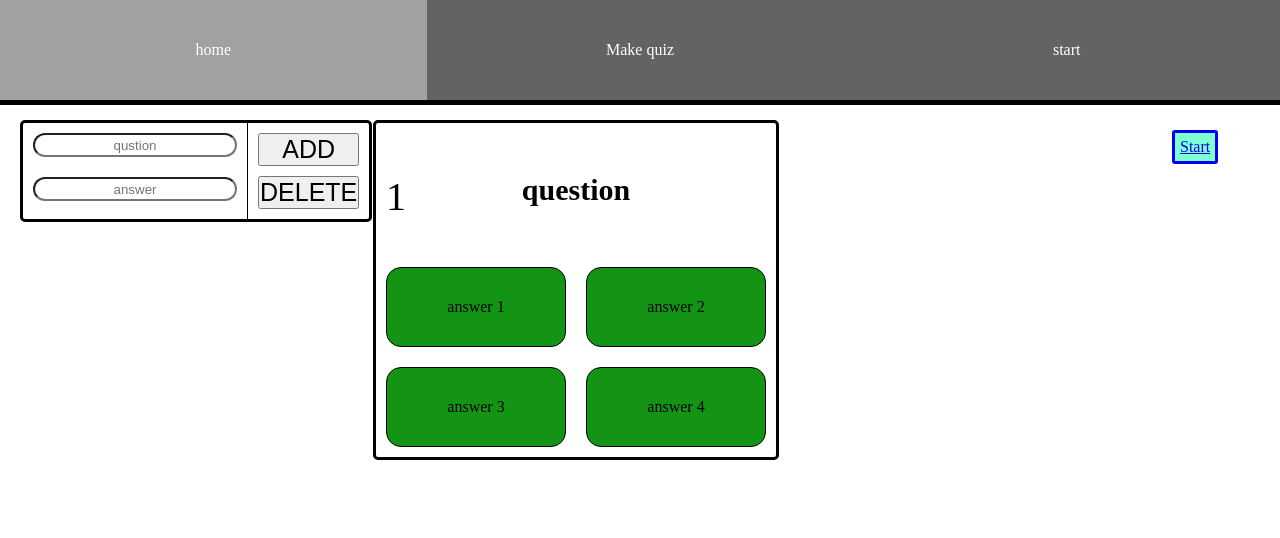
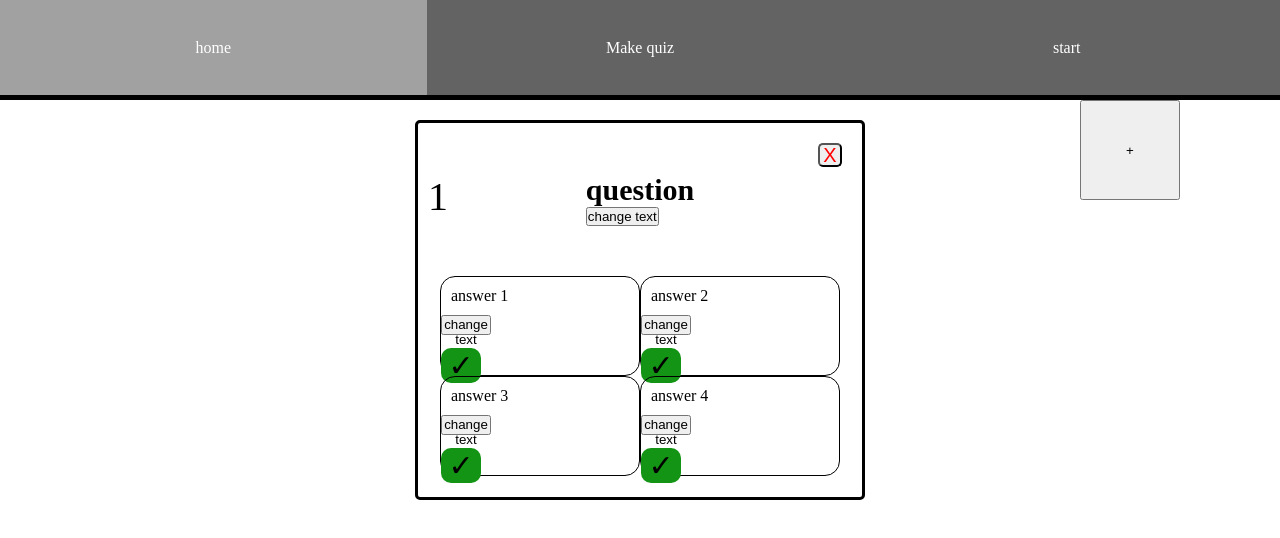
Before and after one commit to hamzona/myFirstSite, a React (Create React App) app: page / in a window 1280 px wide. Shown: the top 538 px of the page. Built offline with nearby package versions, Linux system fonts and the light colour scheme.

Commit message:
update 1

```diff
--- a/src/App.css
+++ b/src/App.css
@@ -1,28 +1,37 @@
-
-.container{
+* {
+  box-sizing: border-box;
+}
+.container {
   display: flex;
 }
 
-.set-cont{
-    margin:20px;
+.set-cont {
+  margin: 20px;
 }
 
-.slide-cont{
-    width: 90%;
+.slide-cont {
+  width: 100%;
   display: flex;
   flex-direction: column;
   justify-content: center;
   align-items: center;
 }
 
-.start-cont{
+.start-cont {
   position: relative;
   display: flex;
   justify-content: right;
 }
-.link{
+.link {
   padding: 5px;
   border: 3px solid;
   border-radius: 3px;
   background-color: aquamarine;
 }
+
+.addBtn {
+  position: absolute;
+  width: 100px;
+  height: 100px;
+  right: 100px;
+}
--- a/src/Slides/App.js
+++ b/src/Slides/App.js
@@ -1,69 +1,108 @@
-import Slide from './Slide';
-import { useEffect, useState } from 'react';
-import {v4 } from 'uuid'
-import SetQuestionAnswers from '../SetTable/SetQuestionAnswers'
-import '../app.css'
-import { Link } from 'react-router-dom';
-import {useDataSlides,useUpdateDataSlides} from '../GlobalContext/DataSlides';
+import Slide from "./Slide";
+import { useEffect, useState } from "react";
+import { v4 } from "uuid";
+//import SetQuestionAnswers from '../SetTable/SetQuestionAnswers'
+import "../app.css";
+import {
+  useDataSlides,
+  useUpdateDataSlides,
+} from "../GlobalContext/DataSlides";
 
-
-
-
-function App(){
+function App() {
   /*uzimam slide i setSlide iz Contexta */
-  const slides=useDataSlides();
-  const setSlides=useUpdateDataSlides();
+  const slides = useDataSlides();
+  const setSlides = useUpdateDataSlides();
 
   /*Sluzi za selektovanje Slida i answera*/
-  const [slideKey,setSlideKey]=useState("");
-  const [answerKey,setAnswerKey]=useState("");
+  const [slideKey, setSlideKey] = useState("");
+  const [answerKey, setAnswerKey] = useState("");
   /*klikanje odgovora*/
-  const [isChange,setIsChange]=useState(false);
-  let copySlides=slides;
+  const [isChange, setIsChange] = useState(false);
+  /*brisanje slidova na promjenu */
+  const [isChangeDel, setIsChangeDel] = useState(false);
+  let copySlides = slides;
+
   /*Funkcija koja mjenja tacnost odgovora u njegovu suprotnu vrijednost i vraca taj obj*/
-  function hendleAnswer(){
-     //answerDiv.target.classList.add('selected');
-     copySlides.forEach(slide=>{
-      if(slide.key===slideKey){
-          slide.answers.forEach(answer=>{
-              if(answer.key===answerKey){
-                  answer.correct=!answer.correct;
-              }
-          })
+
+  function hendleAnswer() {
+    //answerDiv.target.classList.add('selected');
+    copySlides.forEach((slide) => {
+      if (slide.key === slideKey) {
+        slide.answers.forEach((answer) => {
+          if (answer.key === answerKey) {
+            answer.correct = !answer.correct;
+          }
+        });
       }
-  })
-  return copySlides;
+    });
+    return copySlides;
   }
-  useEffect(()=>{
-    console.log('render')
-    setSlides([...hendleAnswer()])
-  },[isChange]);
+
+  useEffect(() => {
+    setSlides([...hendleAnswer()]);
+  }, [isChange]);
 
   /*dodavanje slide*/
-  function addSlide(){
-    setSlides(prev=>[...prev,{
-      key:v4(),
-      question:"question",
-      answers:[
-        {key:v4(),correct:true,content:'answer 1'},
-        {key:v4(),correct:true,content:'answer 2'},
-        {key:v4(),correct:true,content:'answer 3'},
-        {key:v4(),correct:true,content:'answer 4'}
-      ]
-    }])
+  function addSlide() {
+    setSlides((prev) => [
+      ...prev,
+      {
+        key: v4(),
+        question: "question",
+        answers: [
+          { key: v4(), correct: true, content: "answer 1" },
+          { key: v4(), correct: true, content: "answer 2" },
+          { key: v4(), correct: true, content: "answer 3" },
+          { key: v4(), correct: true, content: "answer 4" },
+        ],
+      },
+    ]);
+  }
+
+  /*delete slide */
+
+  function deleteSlide() {
+    if (copySlides[1] !== undefined) {
+      setSlides(
+        copySlides.filter((slide) => {
+          return slide.key !== slideKey ? slide : "";
+        })
+      );
     }
+  }
+  useEffect(() => {
+    deleteSlide();
+  }, [isChangeDel]);
 
-  return<div className='container'>
-    <SetQuestionAnswers className="set-cont" addSlide={addSlide} answerKey={answerKey} setSlides={setSlides} slideKey={slideKey} setSlideKey={setSlideKey} slides={slides}/>
-    <div className='slide-cont'>
-         {slides.map((slide,i)=>{
-           return <Slide setIsChange={setIsChange} slides={slides} answerKey={answerKey} setSlides={setSlides} slideKey={slideKey} setAnswerKey={setAnswerKey} setSlideKey={setSlideKey} slide={slide} number={i+1} key={slide.key}/>
-         })}
+  return (
+    <div className="container">
+      {/* <SetQuestionAnswers className="set-cont" addSlide={addSlide} answerKey={answerKey} setSlides={setSlides} slideKey={slideKey} setSlideKey={setSlideKey} slides={slides}/>*/}
+
+      <div className="slide-cont">
+        {slides.map((slide, i) => {
+          return (
+            <Slide /*selectedAnsw={selectedAnsw} setSelectedAnsw={setSelectedAnsw} selectedQues={selectedQues} setSelectedQuset={setSelectedQuset}*/
+              setIsChangeDel={setIsChangeDel}
+              setIsChange={setIsChange}
+              slides={slides}
+              answerKey={answerKey}
+              setSlides={setSlides}
+              slideKey={slideKey}
+              setAnswerKey={setAnswerKey}
+              setSlideKey={setSlideKey}
+              slide={slide}
+              number={i + 1}
+              key={slide.key}
+              hendleAnswer={hendleAnswer}
+            />
+          );
+        })}
+      </div>
+      <button className="addBtn" onClick={addSlide}>
+        +
+      </button>
     </div>
-    <div className='start-cont'>
-      <Link className='link' to="/start">Start</Link>
-    </div>
-  </div>
+  );
 }
 
 export default App;
--- /dev/null
+++ b/src/Slides/Question.js
@@ -0,0 +1,71 @@
+import "./slide.css";
+import { useState, useRef, useEffect } from "react";
+
+export default function Question({
+  slides,
+  setSlides,
+  setSlideKey,
+  slideKey,
+  setSelectedAnsw,
+  setSelectedQuset,
+  selectedQues,
+  selected,
+  number,
+  slide,
+}) {
+  const [hideStyle, setHideStyle] = useState(true);
+  const copySlides = slides;
+
+  const questRef = useRef("");
+
+  function addQuestion() {
+    copySlides.forEach((slide) => {
+      if (slide.key === slideKey) {
+        slide.question = questRef.current.value;
+      }
+    });
+    return copySlides;
+  }
+
+  /*Promjena iz question u input i obratno */
+  function resetOpenInputs() {
+    if (slide.key !== slideKey) {
+      setHideStyle(true);
+    }
+  }
+
+  function hidingElements() {
+    setSlideKey([slide.key]);
+    setHideStyle((prev) => !prev);
+  }
+  return (
+    <div className="top-cont">
+      <p className="number">{number}</p>
+      <input
+        ref={questRef}
+        className="inpQuest"
+        style={{ display: hideStyle ? "none" : "block" }}
+        type="text"
+      />
+      <h2
+        className="question"
+        style={{ display: hideStyle ? "block" : "none" }}
+      >
+        {slide.question}
+      </h2>
+      <button
+        className="textBtn"
+        onClick={() => {
+          //resetOpenInputs();
+          setSlideKey(slide.key);
+          if (!hideStyle) {
+            setSlides([...addQuestion()]);
+          }
+          hidingElements();
+        }}
+      >
+        {hideStyle ? "change text" : "submit"}
+      </button>
+    </div>
+  );
+}
--- a/src/Slides/Slide.js
+++ b/src/Slides/Slide.js
@@ -1,22 +1,72 @@
-import './slide.css'
-import Answers from './answers';
+import "./slide.css";
+import Answers from "./answers";
+import Question from "./Question";
+function Slide({
+  setIsChangeDel,
+  deleteSlide,
+  hendleAnswer,
+  setIsChange,
+  answerKey,
+  slides,
+  slide,
+  setSlides,
+  number,
+  slideKey,
+  setSlideKey,
+  setAnswerKey,
+  selectedAnsw,
+  selectedQues,
+  setSelectedAnsw,
+  setSelectedQuset,
+}) {
+  return (
+    <div
+      className="table"
+      onClick={() => /*selektujem slide*/ setSlideKey(slide.key)}
+    >
+      <button
+        className="delete"
+        onClick={() => setIsChangeDel((prev) => !prev)}
+      >
+        X
+      </button>
+      <Question
+        setSlideKey={setSlideKey}
+        slides={slides}
+        slideKey={slideKey}
+        setSelectedQuset={setSelectedQuset}
+        setSelectedAnsw={setSelectedAnsw}
+        selectedQues={selectedQues}
+        number={number}
+        setSlides={setSlides}
+        slide={slide}
+      />
 
-
-function Slide({setIsChange,answerKey,slides,slide,setSlides,number,slideKey,setSlideKey,setAnswerKey}) {
-
-    return <div className="table" onClick={()=>/*selektujem slide*/setSlideKey(slide.key)}>
-
-    <div className='top-cont'>
-        <p className="number">{number}</p>
-        <h2 className='question'>{slide.question}</h2>
+      <div className="answers">
+        {slide.answers.map((answer, i) => {
+          return (
+            <Answers
+              index={i}
+              setSlides={setSlides}
+              setSlideKey={setSlideKey}
+              slide={slide}
+              hendleAnswer={hendleAnswer}
+              setSelectedQuset={setSelectedQuset}
+              selectedAnsw={selectedAnsw}
+              setSelectedAnsw={setSelectedAnsw}
+              setIsChange={setIsChange}
+              answerKey={answerKey}
+              slides={slides}
+              slideKey={slideKey}
+              answer={answer}
+              setAnswerKey={setAnswerKey}
+              key={answer.key}
+            />
+          );
+        })}
+      </div>
     </div>
-
-    <div className='answers'>
-        {slide.answers.map(answer=>{
-            return<Answers setIsChange={setIsChange} answerKey={answerKey} slides={slides} setSlides={setSlides} slideKey={slideKey}  answer={answer} setAnswerKey={setAnswerKey} key={answer.key}/>
-        })}
-    </div>
-  </div>
+  );
 }
 
 export default Slide;
--- a/src/Slides/answers.js
+++ b/src/Slides/answers.js
@@ -1,18 +1,98 @@
-import './slide.css'
-function Answers({setIsChange,answerKey,answer,slides,setSlides,slideKey,setAnswerKey}){
+import { useState, useRef } from "react";
+import "./slide.css";
+function Answers({
+  setSlideKey,
+  slide,
+  index,
+  hendleAnswer,
+  setSelectedQuset,
+  selectedAnsw,
+  setSelectedAnsw,
+  setIsChange,
+  answerKey,
+  answer,
+  slides,
+  setSlides,
+  slideKey,
+  setAnswerKey,
+}) {
+  /*stil*/
+  const TrueFalseSyle = {
+    backgroundColor: answer.correct ? "rgb(20, 148, 20)" : "rgb(187, 20, 20)",
+  };
+  const [hideStyle, setHideStyle] = useState(false);
 
-    /*stil*/
-    const TrueFalseSyle={
-        backgroundColor:answer.correct?'rgb(20, 148, 20)':'rgb(187, 20, 20)'
-    }
+  const ansRef = useRef("");
 
+  let copySlides = slides;
+  function addAnswer() {
+    copySlides.forEach((slide) => {
+      if (slide.key === slideKey) {
+        slide.answers.forEach((answer) => {
+          if (answer.key === answerKey && ansRef.current.value !== "") {
+            answer.content = ansRef.current.value;
+          }
+        });
+      }
+    });
+    return copySlides;
+  }
 
-    return <div onClick={()=>{
-        /*mjenja se selektovani answer i na osnovu njega i setupa se slides u izmjenjeni obj*/
-        setIsChange(prev=>!prev);
-        setAnswerKey(answer.key);}} style={TrueFalseSyle} className="answer">
-        {answer.content}
+  function hendlingElements() {
+    setHideStyle((prev) => !prev);
+  }
+
+  /****************************************/
+  return (
+    <div
+      className="answer-cont"
+      onClick={() => {
+        setAnswerKey(answer.key);
+      }}
+    >
+      <div>
+        <input
+          ref={ansRef}
+          type="text"
+          style={{ display: hideStyle ? "block" : "none" }}
+          key={answer.key}
+          className="inpAnswer"
+        />
+
+        <div
+          className="answer"
+          style={{ display: hideStyle ? "none" : "block" }}
+        >
+          {answer.content}
+        </div>
+
+        <button
+          className="answerBtn"
+          onClick={() => {
+            setSlideKey(slide.key);
+            if (hideStyle) {
+              setSlides([...addAnswer()]);
+            }
+            hendlingElements();
+            setAnswerKey(answer.key);
+          }}
+        >
+          {" "}
+          {hideStyle ? "submit" : "change text"}{" "}
+        </button>
+      </div>
+
+      <div
+        className="CorrectIncorrect"
+        onClick={() => {
+          setIsChange((prev) => !prev);
+        }}
+        style={TrueFalseSyle}
+      >
+        {answer.correct ? "✓" : "x"}
+      </div>
     </div>
+  );
 }
 
 export default Answers;
--- a/src/Slides/slide.css
+++ b/src/Slides/slide.css
@@ -1,35 +1,85 @@
-.table{
+.delete {
+  width: 20px;
+  height: 20px;
+  padding: 10px;
+  display: flex;
+  justify-content: center;
+  align-items: center;
+
+  position: absolute;
+  right: 20px;
+  top: 20px;
+  font-size: 20px;
+  color: red;
+  border-radius: 5px;
+}
+.delete:active {
+  background-color: red;
+}
+.delete:hover {
+  background-color: rgb(182, 134, 134);
+}
+
+.CorrectIncorrect {
+  display: flex;
+  justify-content: center;
+  align-items: center;
+  width: 40px;
+  height: 40px;
+  font-size: 30px;
+  border-radius: 10px;
+}
+
+.hide {
+  display: none;
+}
+
+.table {
   position: relative;
-    margin:20px;
-    width: fit-content;
-    height: fit-content;
+  margin: 20px;
+  width: 450px;
+  height: 380px;
   border: solid 3px black;
   display: flex;
   flex-direction: column;
   align-items: center;
-    box-sizing:border-box;
+  box-sizing: border-box;
   border-radius: 5px;
 }
-.top-cont{
+.top-cont {
   padding: 40px;
 }
-.number{
+.number {
   position: absolute;
   left: 10px;
   padding: 0;
   margin: 0;
   font-size: 40px;
 }
-.answers{
+.answers {
   display: grid;
-    grid-template-columns: repeat(2,200px);
-    grid-template-rows: repeat(2,100px);
+  grid-template-columns: repeat(2, 200px);
+  grid-template-rows: repeat(2, 100px);
 }
-.answer{
-    border: solid 1px black;
+.answer {
+  /*border: solid 1px black;*/
   display: flex;
   justify-content: center;
   align-items: center;
-    border-radius: 15px;
   margin: 10px;
 }
+.answerBtn {
+  height: 20px;
+  width: 50px;
+}
+.answer-cont {
+  display: flex;
+  flex-direction: column;
+  box-sizing: border-box;
+  border: 1px solid;
+  border-radius: 15px;
+}
+
+.inpAnswer {
+  width: 150px;
+}
```
Also changed, not shown: 1 other file (tests, documents, lock files or other folders). Lines whose indentation alone changed are shown as unchanged.
